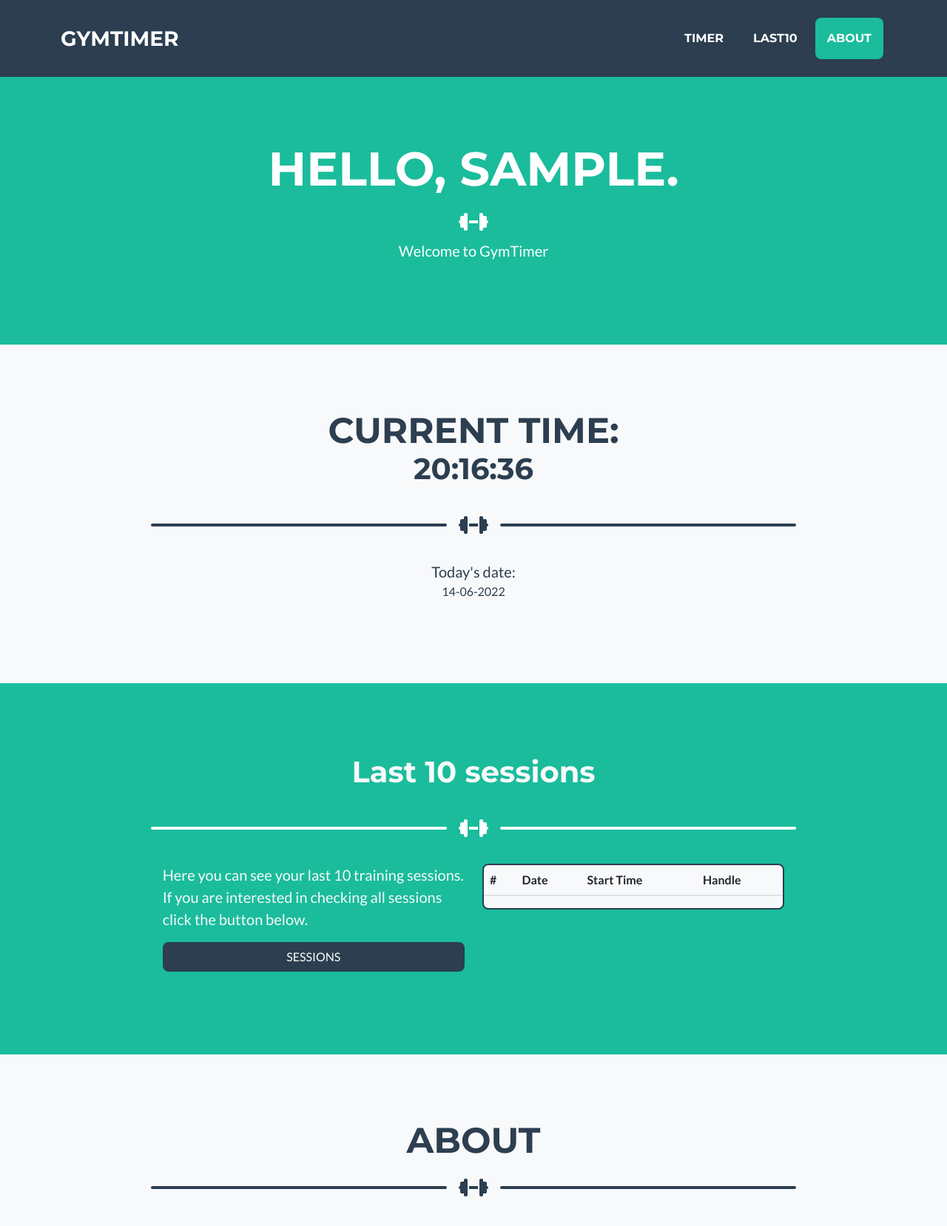
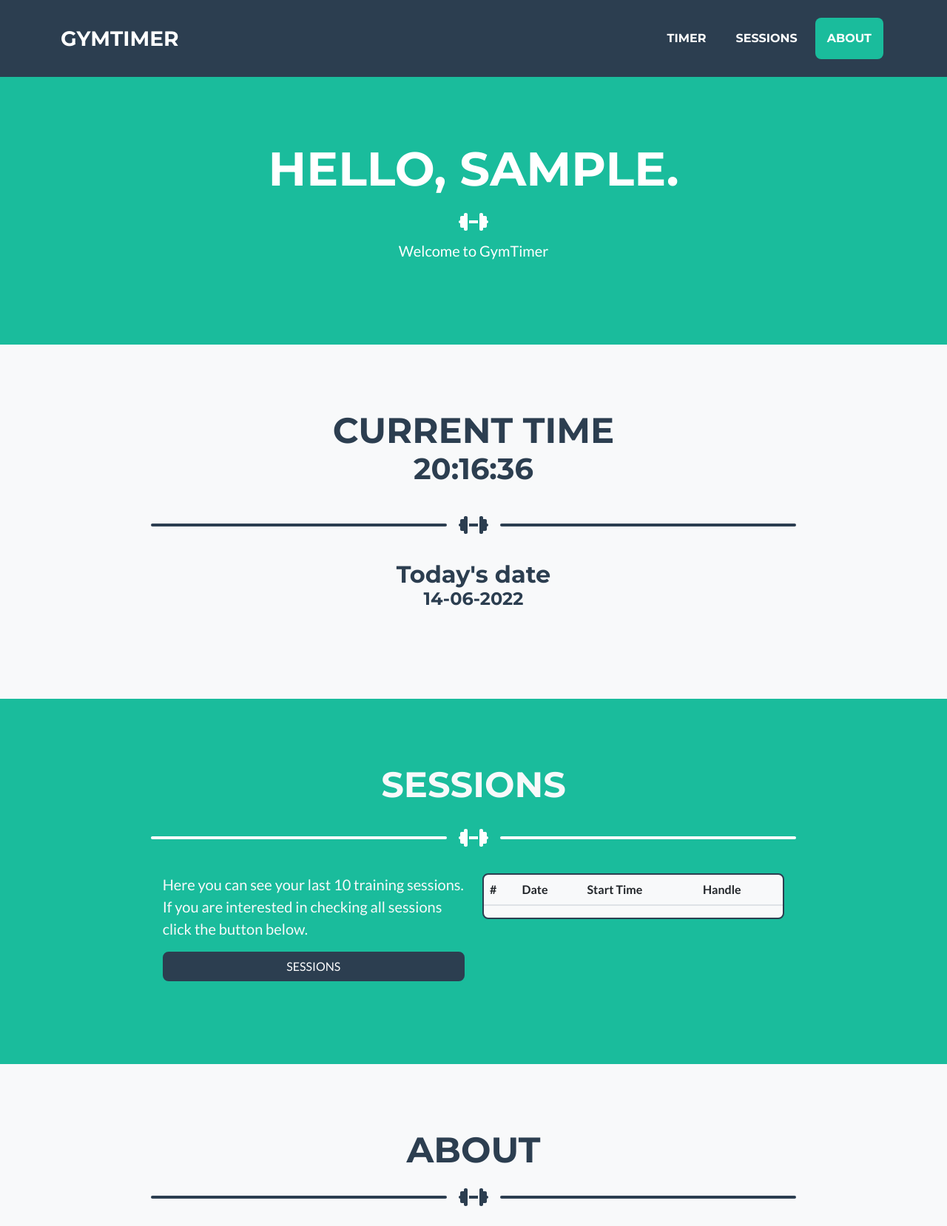
Before and after one commit to bfokss/cdv-cc-project, a Flask app: template project/templates/main/index.html in a window 1280 px wide. Shown: the top 1658 px of the page at 74% size. Run offline with Flask 2, Linux system fonts and the light colour scheme; the template is opened without the code that fills it: most values are stand-ins (such as "Sample title", 1, 10 or a date in 2020); lists and menus that the app fills with data are empty; some libraries are stand-ins or nearby versions.

Commit message:
Cosmetic templates changes

```diff
--- a/project/templates/main/navbar.html
+++ b/project/templates/main/navbar.html
@@ -9,7 +9,7 @@
         <div class="collapse navbar-collapse" id="navbarResponsive">
             <ul class="navbar-nav ms-auto">
                 <li class="nav-item mx-0 mx-lg-1"><a class="nav-link py-3 px-0 px-lg-3 rounded" href="#Timer">Timer</a></li>
-                <li class="nav-item mx-0 mx-lg-1"><a class="nav-link py-3 px-0 px-lg-3 rounded" href="#Last10">Last10</a></li>
+                <li class="nav-item mx-0 mx-lg-1"><a class="nav-link py-3 px-0 px-lg-3 rounded" href="#Sessions">Sessions</a></li>
                 <li class="nav-item mx-0 mx-lg-1"><a class="nav-link py-3 px-0 px-lg-3 rounded" href="#About">About</a></li>
             </ul>
         </div>
--- a/project/templates/main/sessions.html
+++ b/project/templates/main/sessions.html
@@ -1,6 +1,6 @@
-<section class="page-section bg-primary text-light mb-0" id="Last10">
+<section class="page-section bg-primary text-light mb-0" id="Sessions">
     <div class="container d-flex align-items-center flex-column">
-        <h1>Last 10 sessions</h1>
+        <h2 class="page-section-heading text-center text-uppercase text-light">Sessions</h2>
         <!-- Icon Divider-->
         <div class="divider-custom divider-light">
             <div class="divider-custom-line"></div>
--- a/project/templates/main/timer.html
+++ b/project/templates/main/timer.html
@@ -4,14 +4,14 @@
 
             {% if isTraining == True %}
                 <h2 class="page-section-heading text-center text-uppercase text-secondary">
-                    Session time:
+                    Session time
                 </h2>
                 <h1 class="timer" id="noclock">
                     <p id="datetime" hidden>{{userFirstRow.log_time}}</p>
                 </h1>
             {% else %}
                 <h2 class="page-section-heading text-center text-uppercase text-secondary">
-                    Current time:
+                    Current time
                 </h2>
                 <h1 class="timer" id="clock" display="hidden">
                     No session started.
@@ -28,16 +28,16 @@
         <!-- Date Section Content-->
 
         {% if isTraining == True %}
-            <p class="lead font-weight-light mb-0">
-                    Training date:
-                    <section id="training_date">
+            <p class="h2 mb-0">
+                    Training date
+                    <section class="h4" id="training_date">
 
                     </section>
             </p>
         {% else %}
-            <p class="lead font-weight-light mb-0">
-                Today's date:
-                <section id="date">
+            <p class="h2 mb-0">
+                Today's date
+                <section class="h4" id="date">
 
                 </section>
             </p>
```
